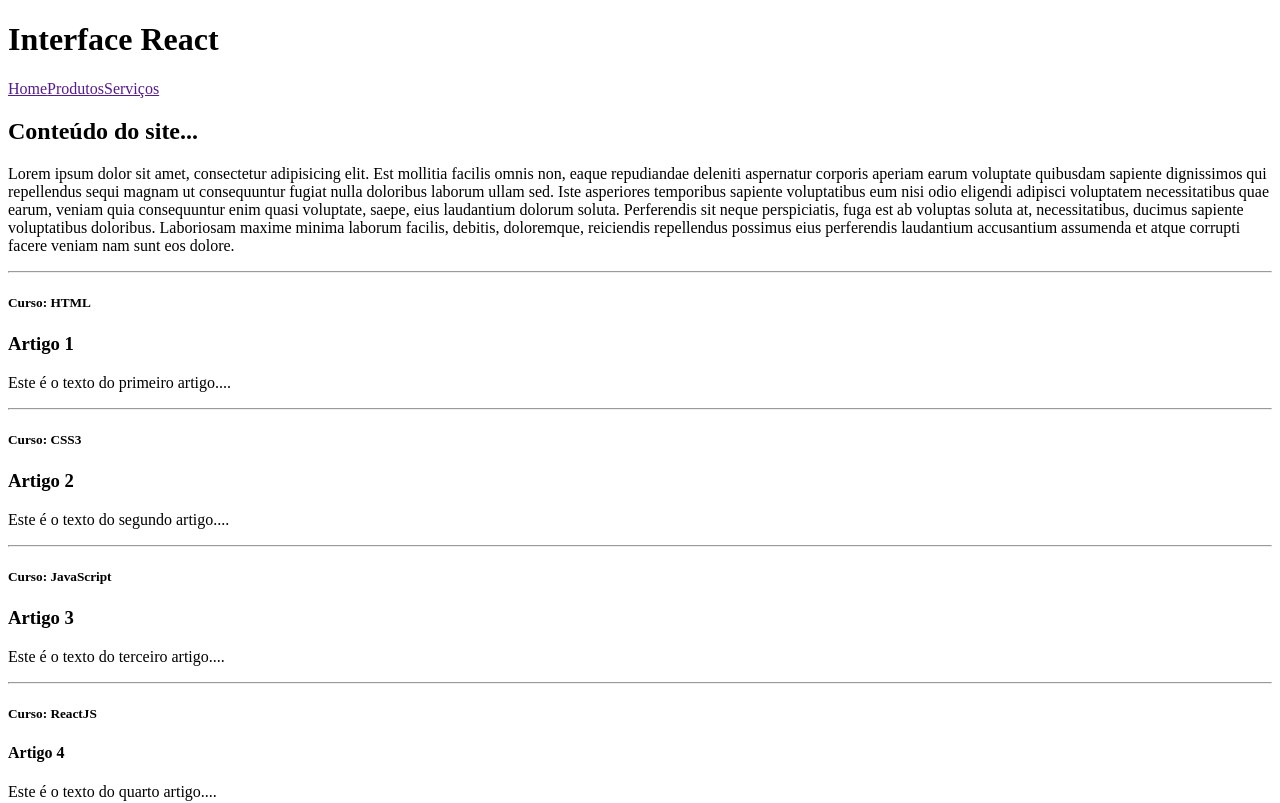
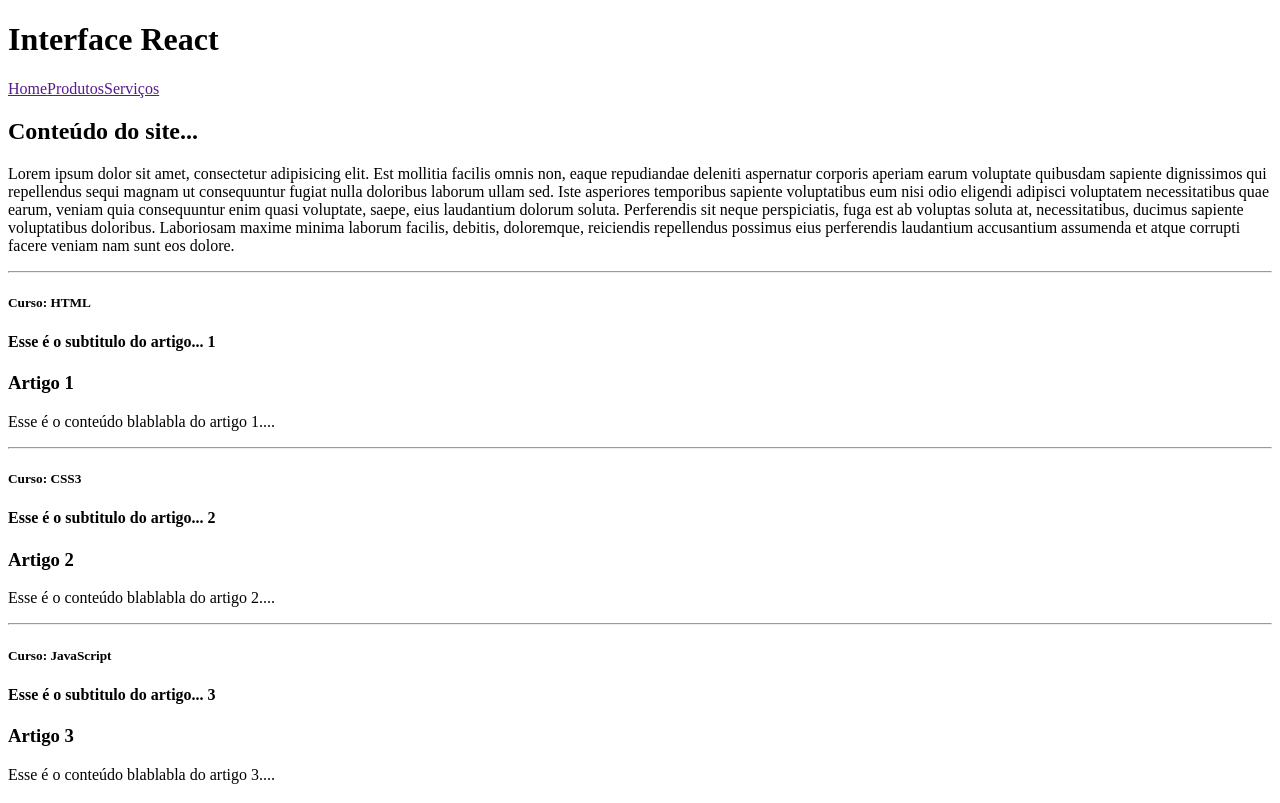
Before and after one commit to LucasMendesz/meu-app, a React (Create React App) app: page / in a window 1280 px wide. Shown: the top 803 px of the page. Built offline with nearby package versions, Linux system fonts and the light colour scheme.

Commit message:
Uso map para acessar objetos de array

```diff
--- a/src/Components/layout/Conteudo.jsx
+++ b/src/Components/layout/Conteudo.jsx
@@ -1,6 +1,27 @@
 import Artigo from "../Artigo";
 const Conteudo = () => {
-  const cursos = ["HTML", "CSS3", "JavaScript", "ReactJS", "NodeJS", "PHP"];
+  const artigos = [
+    {
+      titulo: "Artigo 1",
+      subtitulo: "Esse é o subtitulo do artigo... 1",
+      texto: "Esse é o conteúdo blablabla do artigo 1....",
+      curso: "HTML",
+    },
+
+    {
+      titulo: "Artigo 2",
+      subtitulo: "Esse é o subtitulo do artigo... 2",
+      texto: "Esse é o conteúdo blablabla do artigo 2....",
+      curso: "CSS3",
+    },
+
+    {
+      titulo: "Artigo 3",
+      subtitulo: "Esse é o subtitulo do artigo... 3",
+      texto: "Esse é o conteúdo blablabla do artigo 3....",
+      curso: "JavaScript",
+    },
+  ];
 
   return (
     <main>
@@ -22,28 +43,17 @@
           dolore.
         </p>
 
-        <Artigo titulo="Artigo 1" cursos={cursos[0]}>
-          Este é o texto do primeiro artigo....
-        </Artigo>
-
-        <Artigo titulo="Artigo 2" cursos={cursos[1]}>
-          Este é o texto do segundo artigo....
-        </Artigo>
-
-        <Artigo titulo="Artigo 3" cursos={cursos[2]}>
-          Este é o texto do terceiro artigo....
-        </Artigo>
-
-        <Artigo subtitulo="Artigo 4" cursos={cursos[3]}>
-          Este é o texto do quarto artigo....
-        </Artigo>
-        <Artigo subtitulo="Artigo 5" cursos={cursos[4]}>
-          Este é o texto do quinto artigo....
-        </Artigo>
-
-        <Artigo subtitulo="Artigo 6" cursos={cursos[5]}>
-          Este é o texto do sexto artigo....
-        </Artigo>
+        {artigos.map((artigo) => {
+          return (
+            <Artigo
+              titulo={artigo.titulo}
+              subtitulo={artigo.subtitulo}
+              cursos={artigo.curso}
+            >
+              {artigo.texto}
+            </Artigo>
+          );
+        })}
       </section>
     </main>
   );
```
